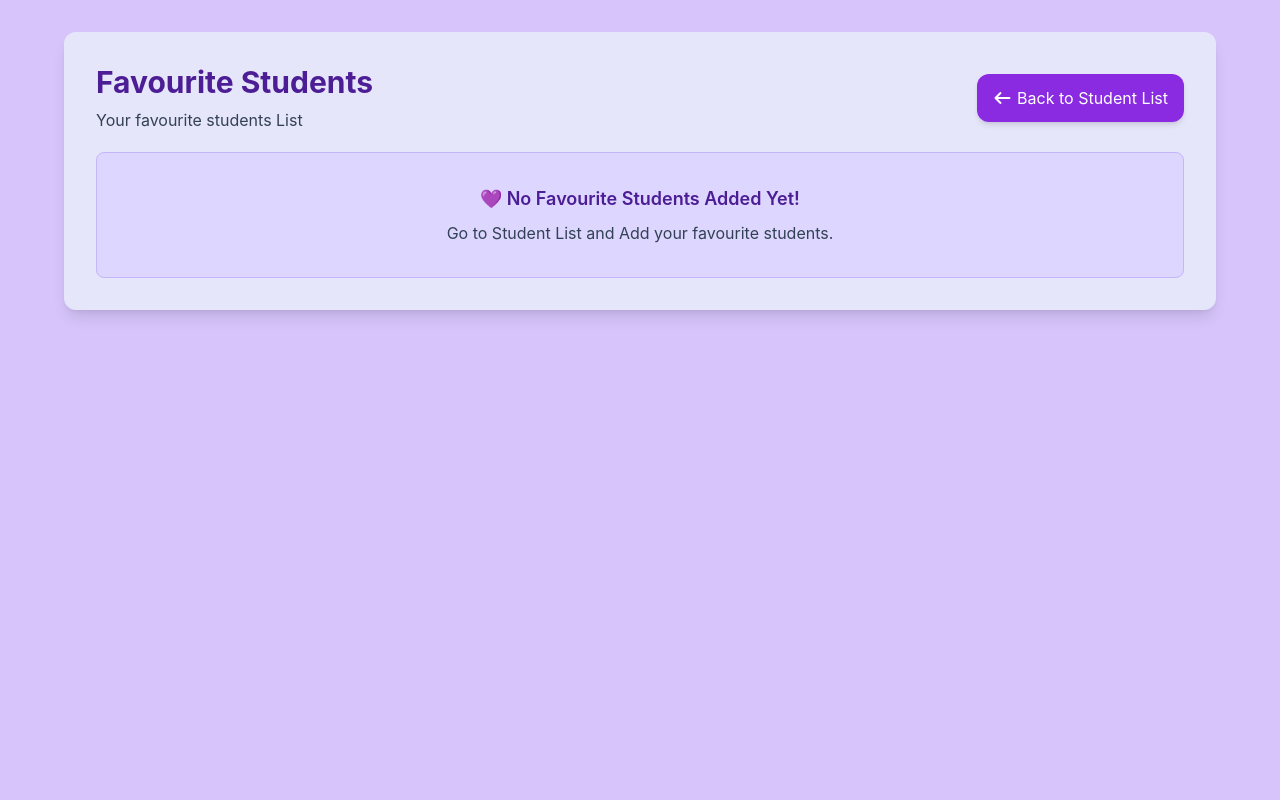
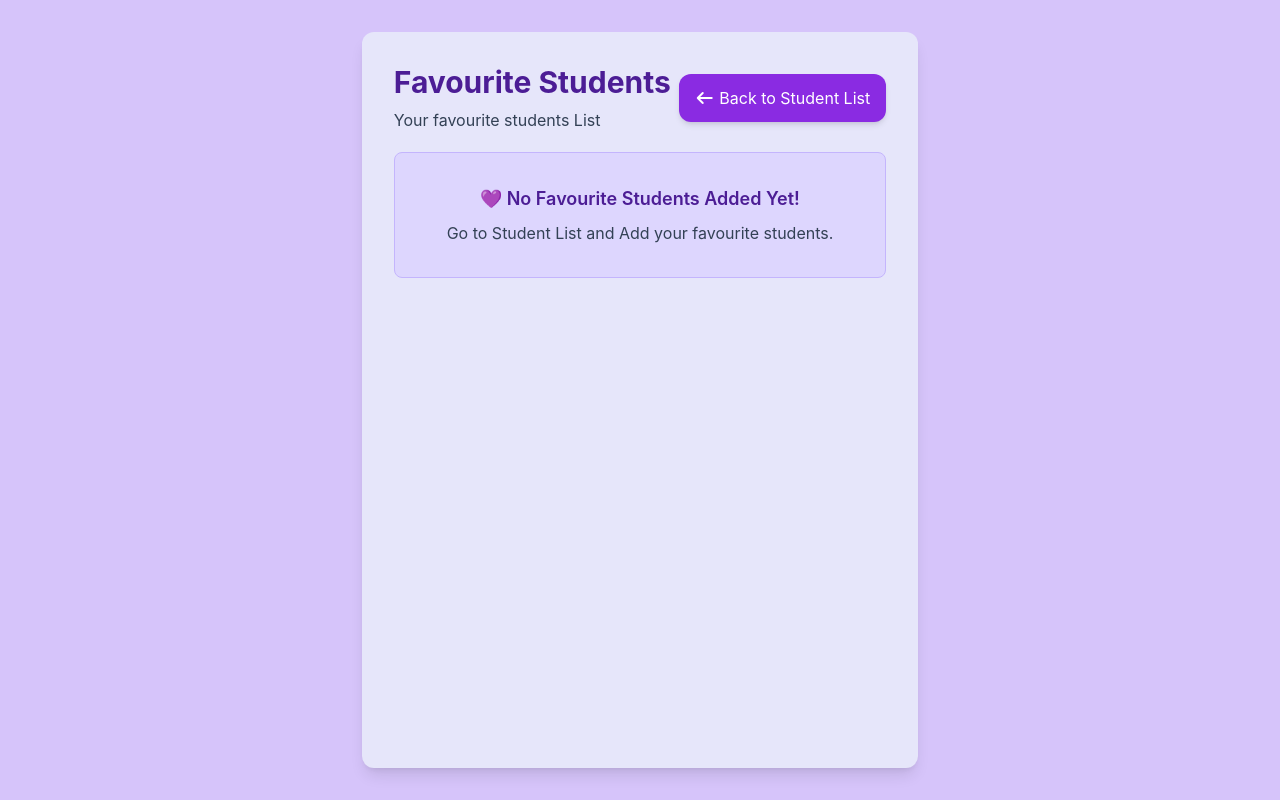
Before and after one commit to akilank-tech/Student-List-React, a React (Vite) app: page /FavouriteStudents in a window 1280 px wide. Built offline with nearby package versions, Linux system fonts and the light colour scheme.

Commit message:
update the file

```diff
--- a/src/pages/FavouriteStudents.jsx
+++ b/src/pages/FavouriteStudents.jsx
@@ -22,7 +22,7 @@ const FavouriteStudent = () => {
 
 
     return (
-        <div className="min-h-[100dvh] h-[100dvh] overflow-hidden bg-[#d6c4fa] p-4 sm:p-8">
+        <div className="min-h-[100dvh] h-[100dvh] bg-[#d6c4fa] p-4 sm:p-8 flex justify-center">
             <div className="mx-auto max-w-6xl rounded-xl bg-[#E6E6FA] p-4 shadow-lg sm:p-8">
             <div className="flex justify-between items-center gap-2 mb-5">
                 <div>
@@ -32,7 +32,7 @@ const FavouriteStudent = () => {
             <Link to={'/'} className="bg-[#8A2BE2] hover:bg-[#6A5ACD] text-white text-xs sm:text-base px-3 py-4 sm:px-4 sm:py-3 rounded-xl shadow-md transition "><i class="fa-solid fa-arrow-left"></i>  Back to Student List</Link>
             </div>
             {favouriteList.length === 0 ? (<div className="rounded-lg border border-[#C4B5FD] bg-[#DDD6FE] p-8 text-center"><p className="text-lg font-semibold text-[#4c1D95]">💜 No Favourite Students Added Yet!</p><p className="mt-2 text-[#334155]">Go to Student List and Add your favourite students.</p></div>) :
-                (<div className="bg-white rounded-2xl shadow-lg border-[#E0E7FF] overflow-x-auto">
+                (<div className="bg-white rounded-2xl shadow-lg border-[#E0E7FF] overflow-x-auto max-h-[60vh] overflow-y-auto">
                     <table className="w-full text-left">
                         <thead>
                             <tr className="bg-[#6A5ACD] text-white">
```
